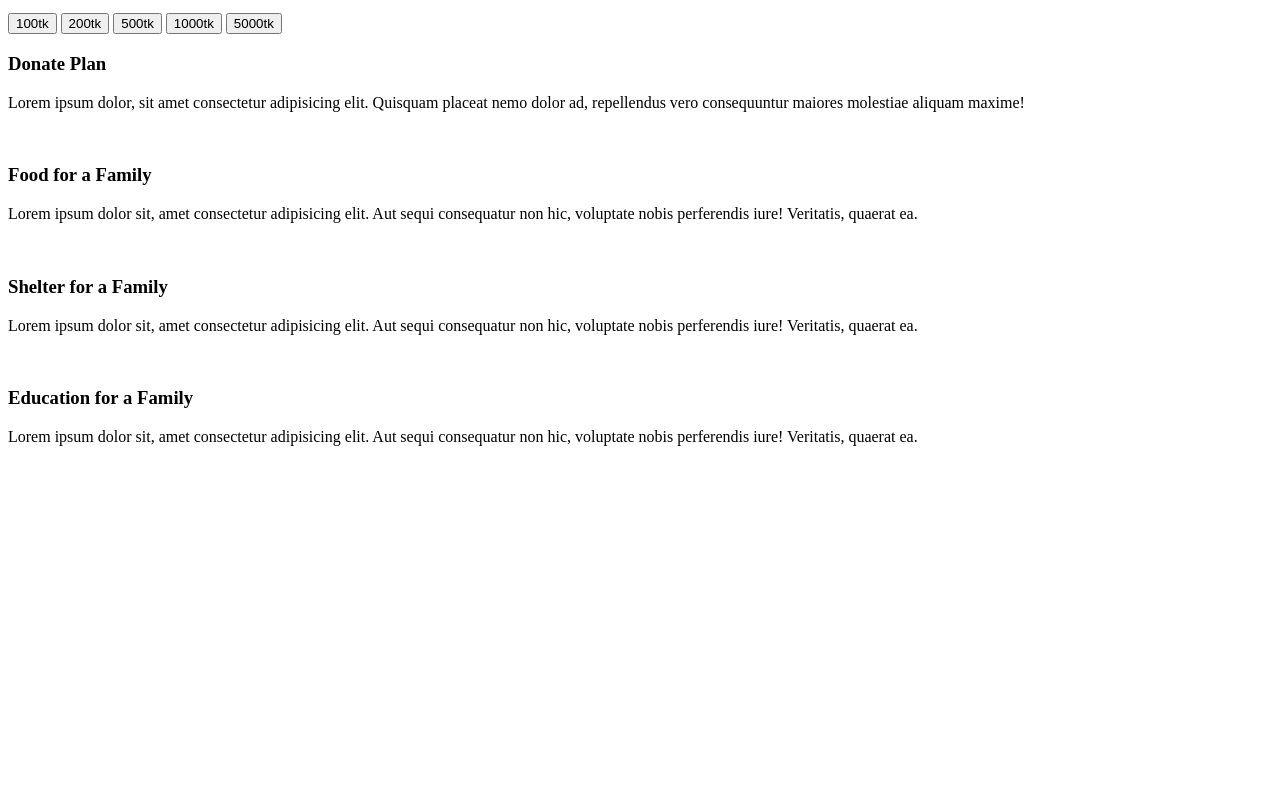
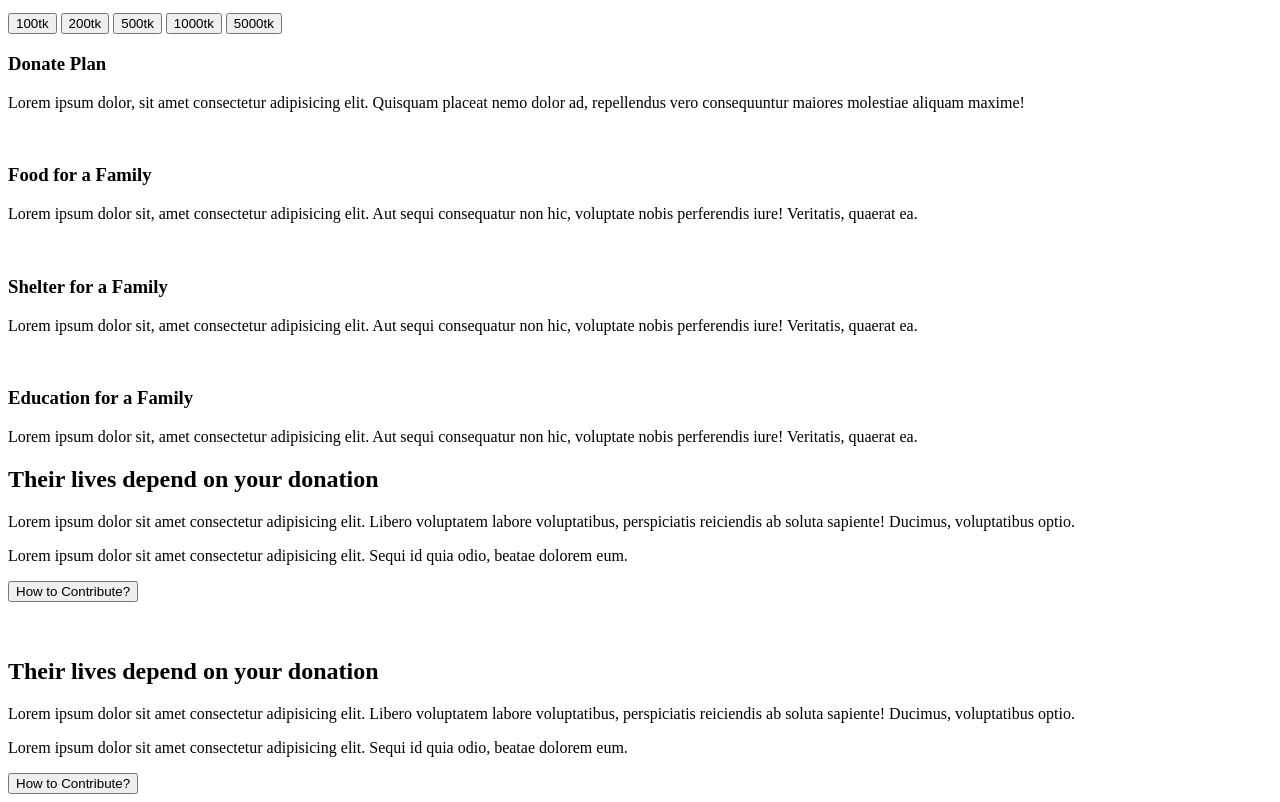
Before and after one commit to arahim-me/donate-today, a plain HTML site: page index.html in a window 1280 px wide. Shown: the part 202-1004 px from the top of the page. Before the commit the page ends 800 px from the top, so only its background shows below. Drawn offline with Linux system fonts and the light colour scheme.

Commit message:
Need help section html added

```diff
--- a/index.html
+++ b/index.html
@@ -52,6 +52,32 @@
             </div>
         </div>
     </div>
+    <div class="need-help">
+        <div class="container">
+            <div class="news">
+                <h2>Their lives depend on your donation</h2>
+                <p>Lorem ipsum dolor sit amet consectetur adipisicing elit. Libero voluptatem labore voluptatibus, perspiciatis reiciendis ab soluta sapiente! Ducimus, voluptatibus optio.</p>
+                <p>Lorem ipsum dolor sit amet consectetur adipisicing elit. Sequi id quia odio, beatae dolorem eum.</p>
+                <button>How to Contribute?</button>
+            </div>
+            <div class="image">
+                <img src="" alt="">
+            </div>
+        </div>
+    </div>
+    <div class="need-help">
+        <div class="container">
+            <div class="image">
+                <img src="" alt="">
+            </div>
+            <div class="news">
+                <h2>Their lives depend on your donation</h2>
+                <p>Lorem ipsum dolor sit amet consectetur adipisicing elit. Libero voluptatem labore voluptatibus, perspiciatis reiciendis ab soluta sapiente! Ducimus, voluptatibus optio.</p>
+                <p>Lorem ipsum dolor sit amet consectetur adipisicing elit. Sequi id quia odio, beatae dolorem eum.</p>
+                <button>How to Contribute?</button>
+            </div>
+        </div>
+    </div>
 
 
 </body>
```
